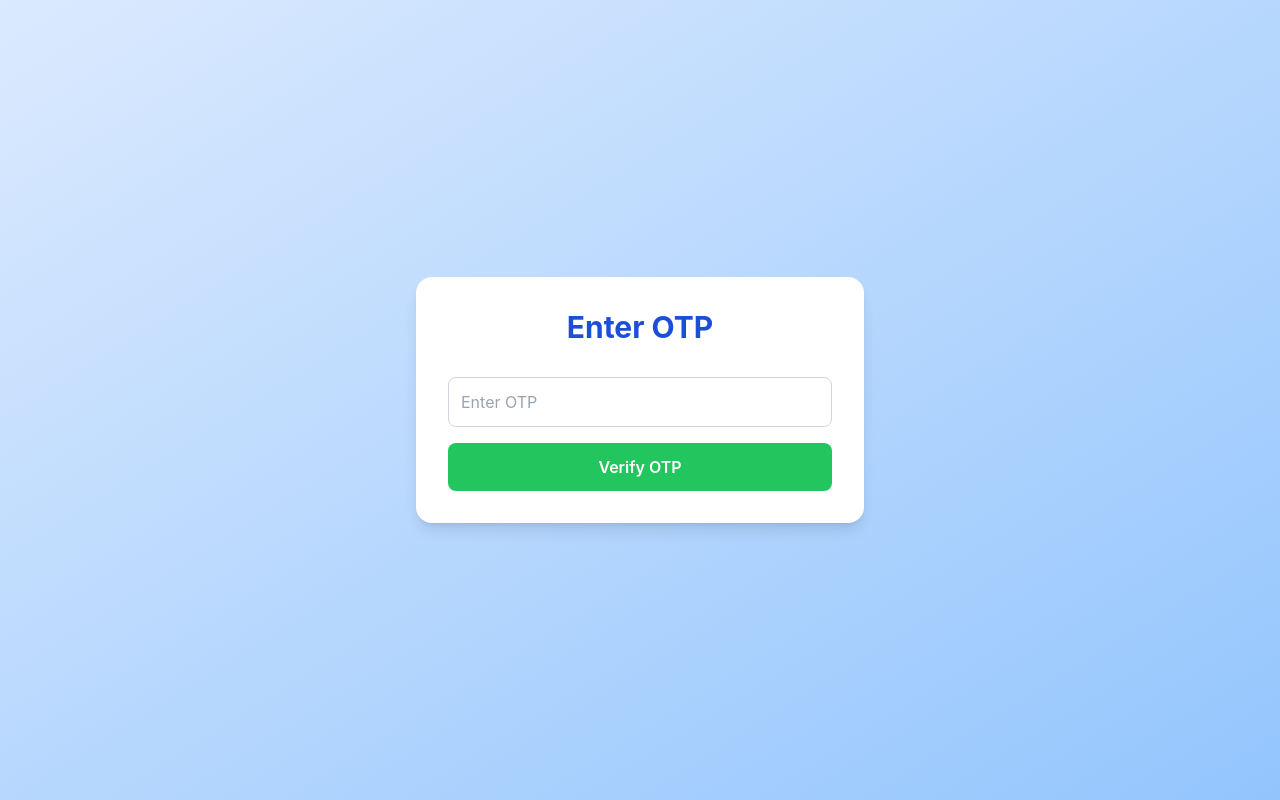
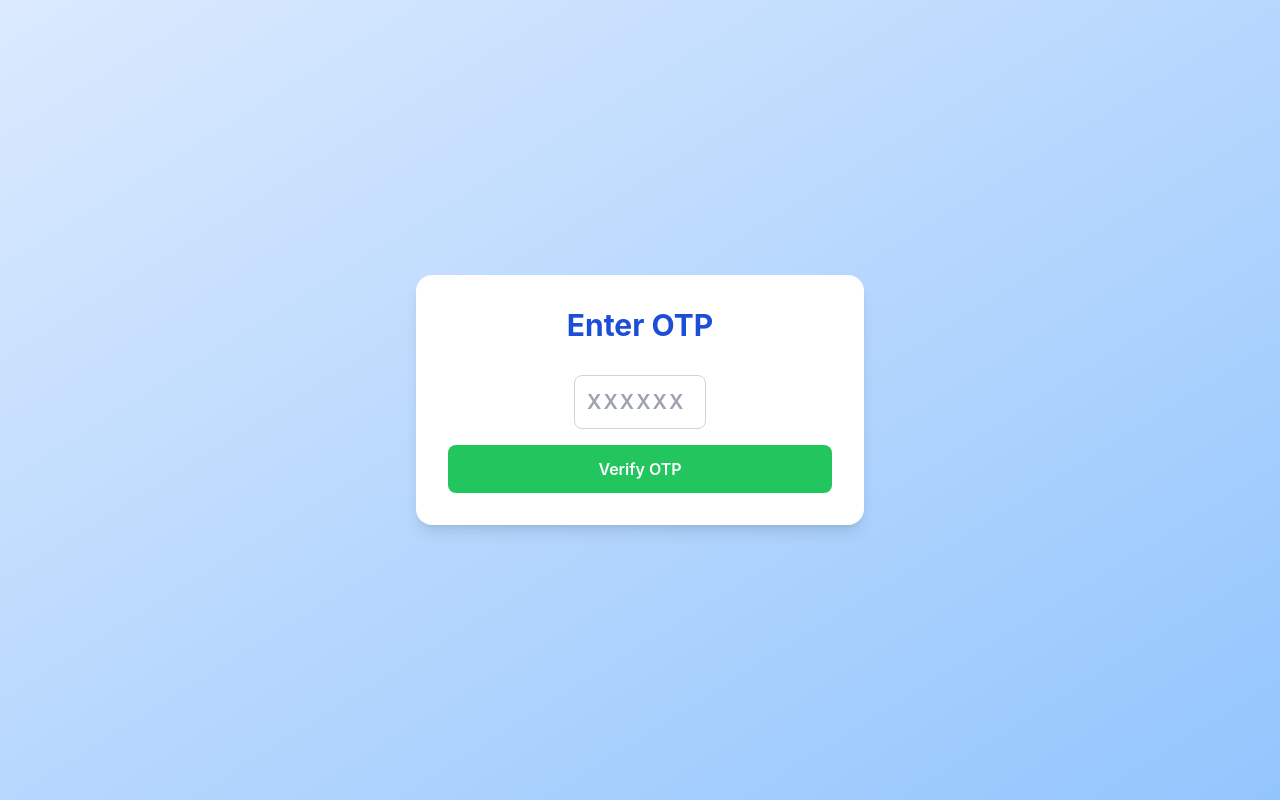
Before and after one commit to Peshani-Rasangika/FieldLink, a React (Create React App) app in the folder frontend/: page /otp in a window 1280 px wide. Built offline with nearby package versions, Linux system fonts and the light colour scheme.

Commit message:
style: update OtpForm layout and input placeholder for better UX

```diff
--- a/frontend/src/components/auth/OtpForm.jsx
+++ b/frontend/src/components/auth/OtpForm.jsx
@@ -59,11 +59,12 @@ const OtpForm = () => {
       <h1 className="text-center text-blue-700 font-bold text-2xl md:text-3xl mb-8">
         Enter OTP
       </h1>
-      <div className="space-y-4">
+      <div className="space-y-4 text-center">
         <input
-          className="rounded-lg p-3 w-full border border-gray-300 focus:outline-none focus:ring-2 focus:ring-blue-400"
+          className="rounded-lg p-3 w-25% border border-gray-300 focus:outline-none focus:ring-2 focus:ring-blue-400 font-semibold text-xl tracking-widest w-[10ch]"
           type="text"
-          placeholder="Enter OTP"
+          maxLength={6}
+          placeholder="XXXXXX"
           value={otp}
           onChange={(e) => setOtp(e.target.value)}
         />
```
